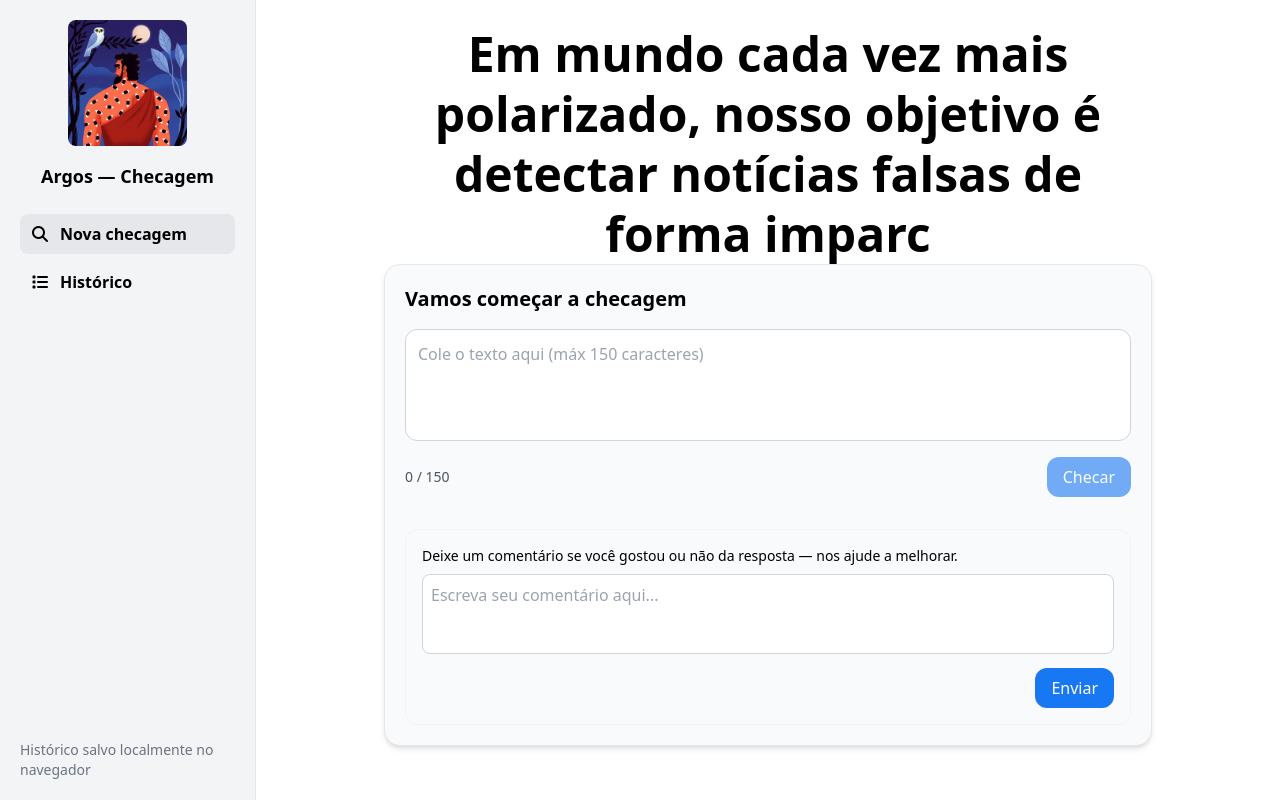
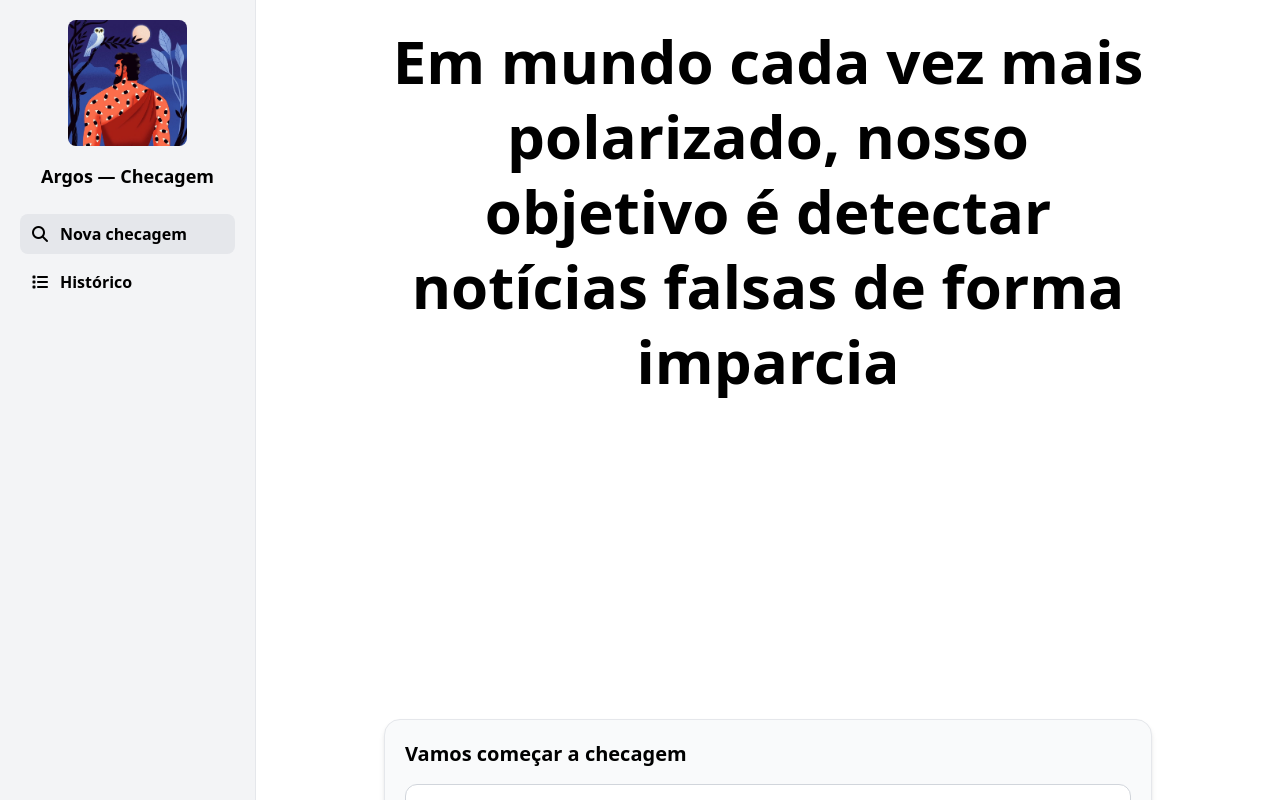
Before and after one commit to krosct/Project-ARGOS-ESS, a React (Vite) app in the folder frontend/: page / in a window 1280 px wide. Shown: the top 800 px of the page. Built offline with nearby package versions, Linux system fonts and the light colour scheme; the HTML template or start-up script is replaced by a standard one.

Commit message:
Atualizando frontend novamente

```diff
--- a/frontend/src/App.jsx
+++ b/frontend/src/App.jsx
@@ -17,7 +17,7 @@ export default function App() {
           <div className="w-full max-w-3xl flex flex-col items-center">
             {view === "new" && <AnimatedIntro />}
 
-            <div className="w-full mt-18 relative">
+            <div className="w-full mt-80 relative">
               {view === "new" && (
                 <div className="panel">
                   <CheckPanel />
--- a/frontend/src/components/AnimatedIntro.jsx
+++ b/frontend/src/components/AnimatedIntro.jsx
@@ -3,7 +3,7 @@ import useTypewriter from "../hooks/useTypewriter";
 
 export default function AnimatedIntro() {
   const introText =
-    "Em mundo cada vez mais polarizado, nosso objetivo é detectar notícias falsas de forma imparcial, vamos analisar sua informação agora.";
+    "Em mundo cada vez mais polarizado, nosso objetivo é detectar notícias falsas de forma imparcial, vamos analisar sua dúvida agora.";
   const highlightText = "detectar notícias falsas de forma imparcial";
   const [done, setDone] = useState(false);
   const typed = useTypewriter(introText, {
--- a/frontend/src/components/FeedbackPanel.jsx
+++ b/frontend/src/components/FeedbackPanel.jsx
@@ -1,24 +1,43 @@
-import React, { useState } from 'react'
+import React, { useState } from "react";
 
-export default function FeedbackPanel(){
-  const [text, setText] = useState('');
+export default function FeedbackPanel() {
+  const [text, setText] = useState("");
   const [sent, setSent] = useState(false);
 
-  function send(){
-    if(!text.trim()) return alert('Por favor, escreva um comentário antes de enviar.');
-    setText('');
+  function send() {
+    if (!text.trim())
+      return alert("Por favor, escreva um comentário antes de enviar.");
+    setText("");
     setSent(true);
-    setTimeout(()=>setSent(false), 3000);
+    setTimeout(() => setSent(false), 3000);
   }
 
   return (
     <div className="mt-4 bg-gray-50 p-4 rounded-xl border border-gray-100">
-      <p className="text-sm">Deixe um comentário se você gostou ou não da resposta — nos ajude a melhorar.</p>
-      <textarea value={text} onChange={e=>setText(e.target.value)} placeholder="Escreva seu comentário aqui..." className="w-full h-20 mt-2 p-2 rounded-lg border border-gray-300 resize-none" />
+      <p className="text-sm">
+        Deixe um comentário se você gostou ou não da nossa checagem — nos ajude
+        a melhorar. Podemos usar seus dados para personalização, inovação,
+        pesquisa e outros fins descritos em nossa Política de Privacidade
+      </p>
+      <textarea
+        value={text}
+        onChange={(e) => setText(e.target.value)}
+        placeholder="Escreva seu comentário aqui..."
+        className="w-full h-20 mt-2 p-2 rounded-lg border border-gray-300 resize-none"
+      />
       <div className="flex items-center justify-end gap-2 mt-2">
-        <button onClick={send} className="btn bg-accent text-white px-4 py-2 rounded-xl">Enviar</button>
+        <button
+          onClick={send}
+          className="btn bg-accent text-white px-4 py-2 rounded-xl"
+        >
+          Enviar
+        </button>
       </div>
-      {sent && <div className="text-sm text-green-600 mt-2">Obrigado pelo seu comentário!</div>}
+      {sent && (
+        <div className="text-sm text-green-600 mt-2">
+          Obrigado pelo seu comentário!
+        </div>
+      )}
     </div>
-  )
+  );
 }
--- a/frontend/src/index.css
+++ b/frontend/src/index.css
@@ -12,7 +12,7 @@
 }
 
 .animated-intro {
-  @apply text-5xl font-extrabold leading-tight text-black;
+  @apply text-6xl font-extrabold leading-tight text-black;
 }
 
 @media (max-width: 800px) {
```
